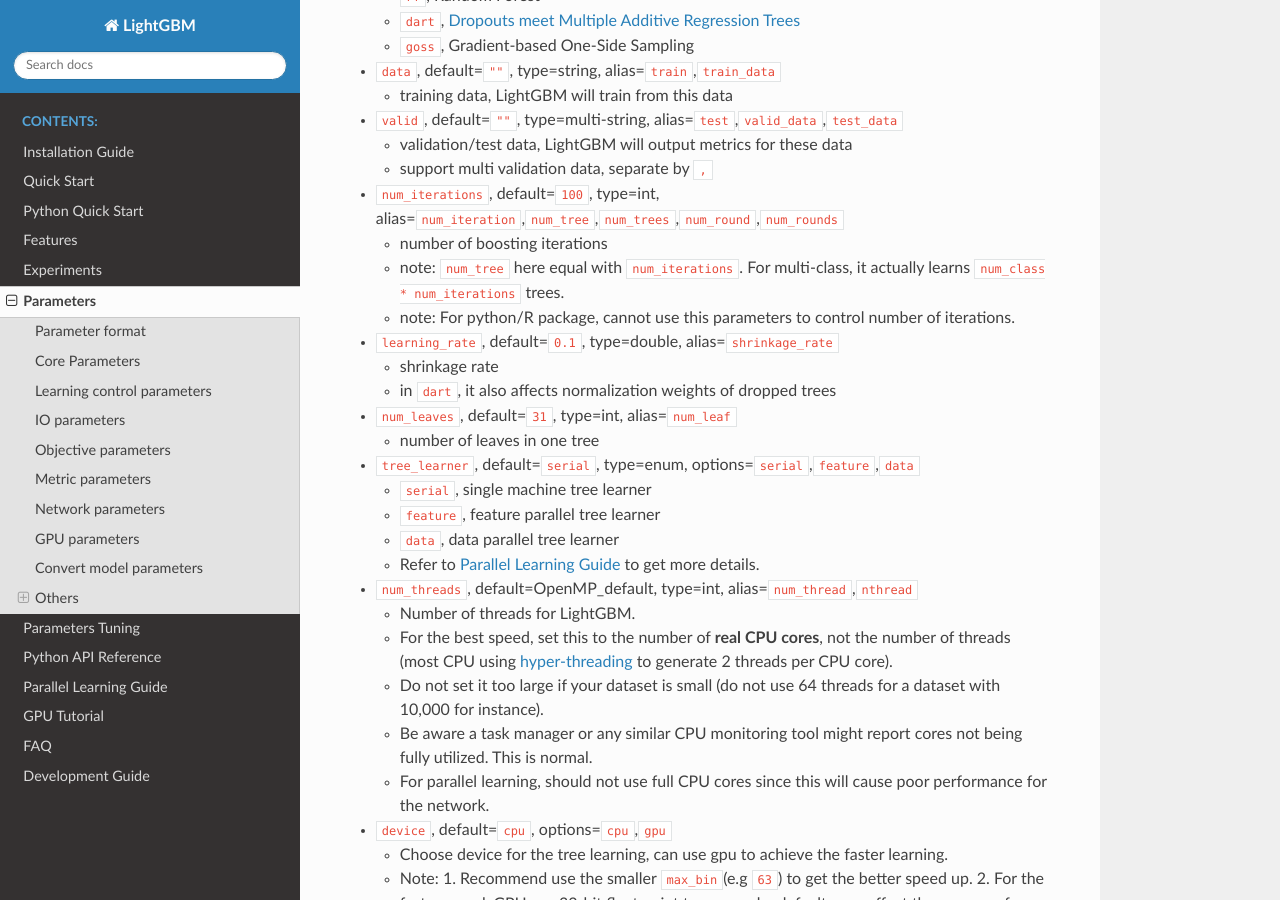
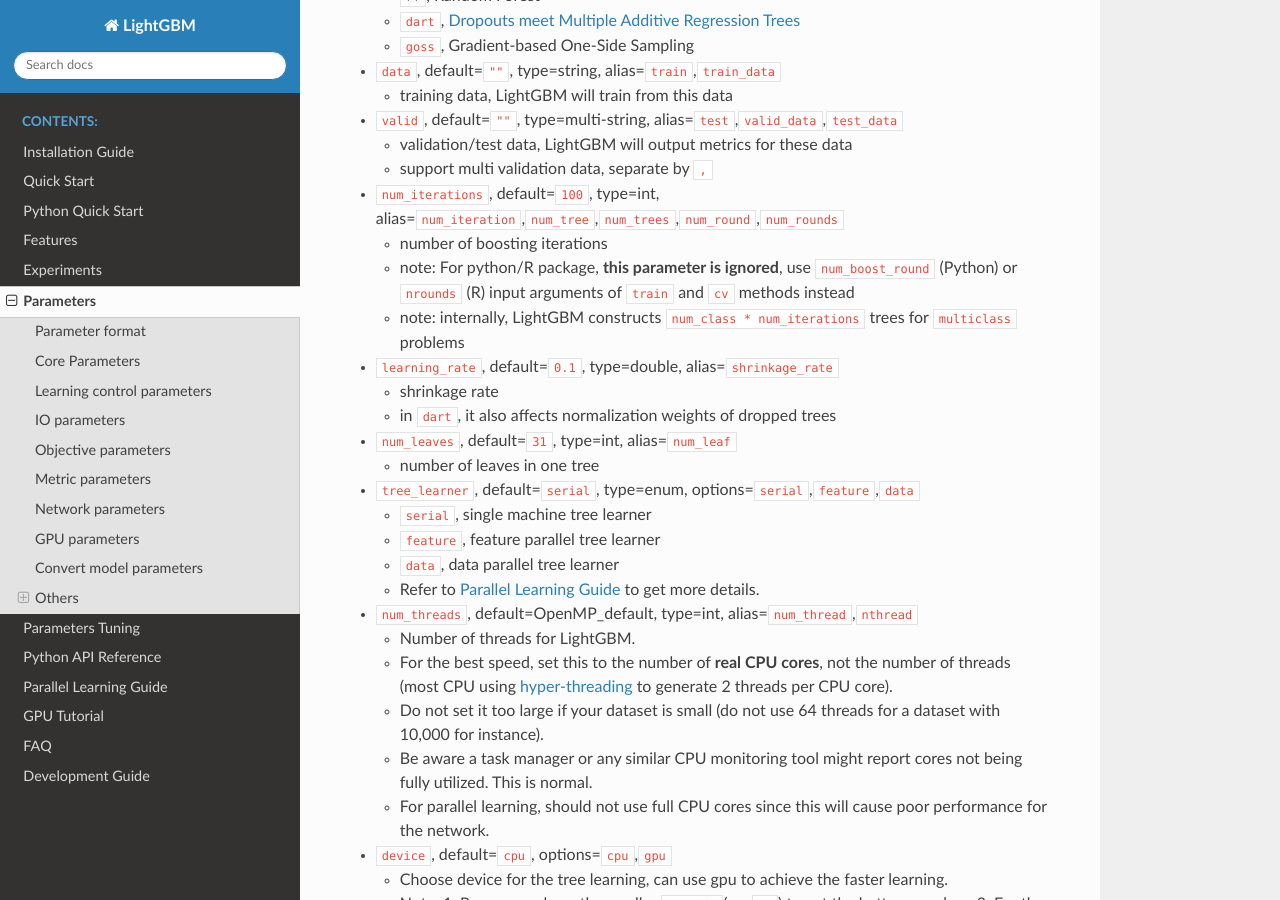
Before and after one commit to microsoft/LightGBM, a Sphinx documentation site: the page built from docs/Parameters.md, in a window 1280 px wide and 900 px high, scrolled down 1536 px. Built offline with Sphinx 7.4.7 and the Read the Docs theme 2.0.0, drawn with Linux system fonts in a browser that asks for light colours; pages that are not in the unit, such as notebooks, are missing from menus.

Commit message:
Update Parameters.md (#787)
* Update Parameters.md

More readable "num_iterations" description.

* Update Parameters.md

Modified `num_iterations` description, in accordance with the review.

* Update Parameters.md

Modified "Parameters.md" in accordance with the review.
More explicitly saying that "num_boost_round" is an input argument of the method (not a parameter, passed through the dict).

```diff
--- a/docs/Parameters.md
+++ b/docs/Parameters.md
@@ -54,8 +54,8 @@
   * support multi validation data, separate by `,`
 * `num_iterations`, default=`100`, type=int, alias=`num_iteration`,`num_tree`,`num_trees`,`num_round`,`num_rounds`
   * number of boosting iterations
-  * note: `num_tree` here equal with `num_iterations`. For multi-class, it actually learns `num_class * num_iterations` trees.
-  * note: For python/R package, cannot use this parameters to control number of iterations.
+  * note: For python/R package, **this parameter is ignored**, use `num_boost_round` (Python) or `nrounds` (R) input arguments of `train` and `cv` methods instead
+  * note: internally, LightGBM constructs `num_class * num_iterations` trees for `multiclass` problems
 * `learning_rate`, default=`0.1`, type=double, alias=`shrinkage_rate`
   * shrinkage rate
   * in `dart`, it also affects normalization weights of dropped trees
```
